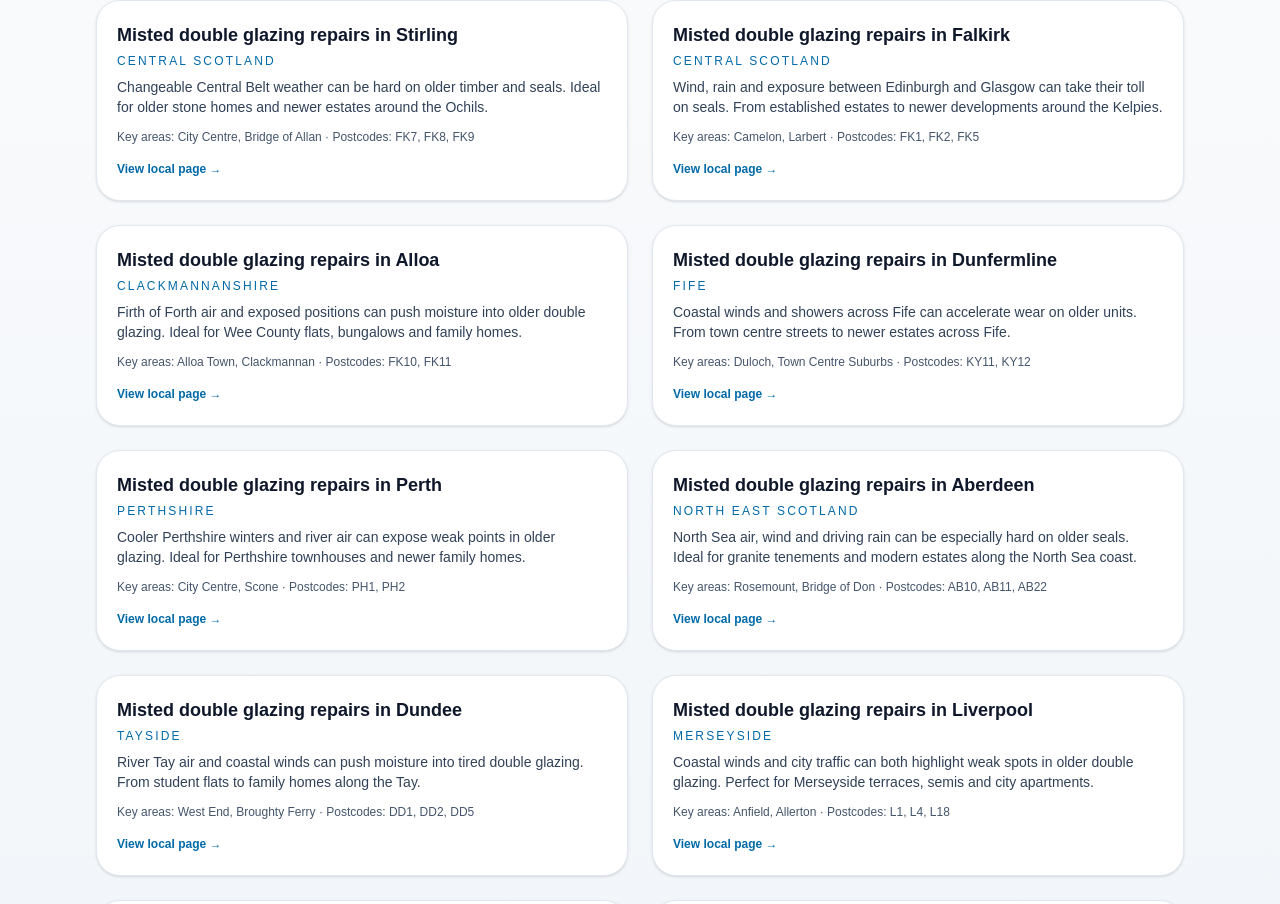
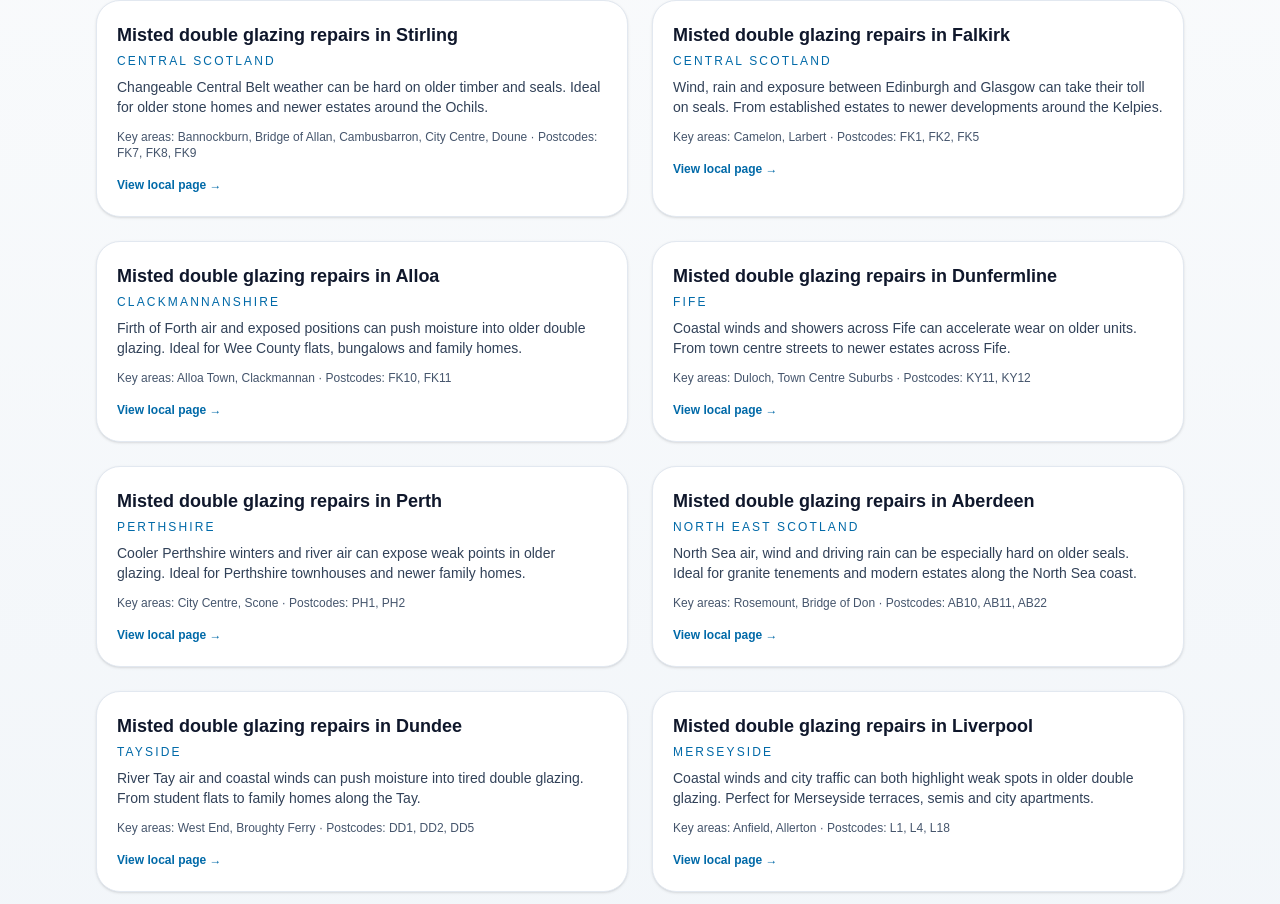
Before and after one commit to Scoosh365/misteddoubleglazing.co.uk, a Next.js app: page /locations in a window 1280 px wide. Shown: the part 1160-2064 px from the top of the page. Built offline with nearby package versions, Linux system fonts and the light colour scheme; no server answers.

Commit message:
Update homepage

```diff
--- a/src/data/locations.ts
+++ b/src/data/locations.ts
@@ -214,7 +214,7 @@ export const locations: Location[] = [
           "In most cases, yes. We’ll measure each opening, discuss your existing glass and quote to replace just the failed units while keeping the look of the property.",
       },
     ],
-    subAreas: ["City Centre", "Bridge of Allan"],
+    subAreas: ["Bannockburn", "Bridge of Allan", "Cambusbarron", "City Centre", "Doune"],
     postcodeAreas: ["FK7", "FK8", "FK9"],
     toneSnippet: "Ideal for older stone homes and newer estates around the Ochils.",
   },
```
Also changed, not shown: 1 other file (tests, documents, lock files or other folders).
